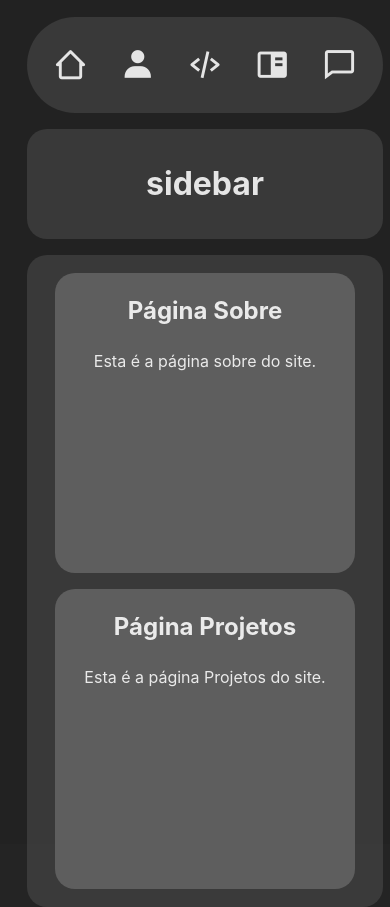
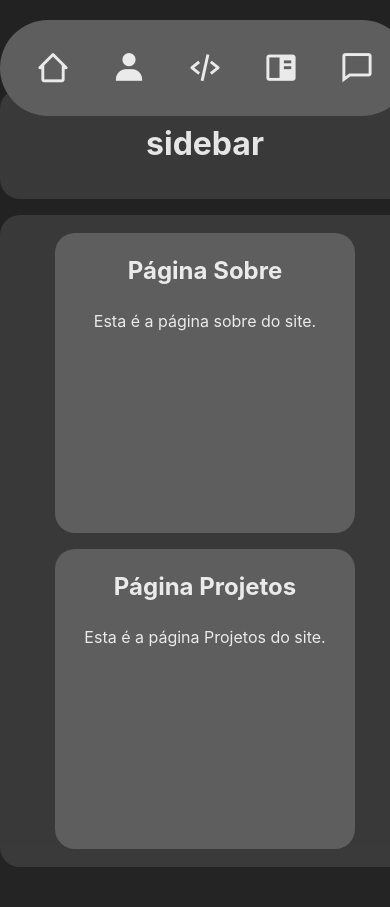
Before and after one commit to Roj10/Portif-lio-proficional, a React (Vite) app in the folder portifolio proficional/: page / in a window 390 px wide. After the commit the page ends 867 px from the top, so only its background shows below. Built offline with nearby package versions, Linux system fonts and the light colour scheme.

Commit message:
ajuste da nav no celular

```diff
--- a/portifolio proficional/src/App.css
+++ b/portifolio proficional/src/App.css
@@ -123,15 +123,21 @@ i:hover {
             .nav {
                 flex-direction: row;
                 min-width: 100%;
-                margin: 5rem 0rem 0rem 0rem;
+                margin: 0rem 0rem 0rem 0rem;
+                max-width: 768px;
+                position: sticky;
+                top: 20px;
+                background-color: rgb(94, 94, 94);
             }
             .box {
                 flex-direction: column;
-                width: 100%;
+                min-width: 100%;
+                max-width: 768px;
             }
 
             .sidebar {
-                width: 100%;
+                min-width: 100%;
+                max-width: 768px;
             }
     }
 
```
